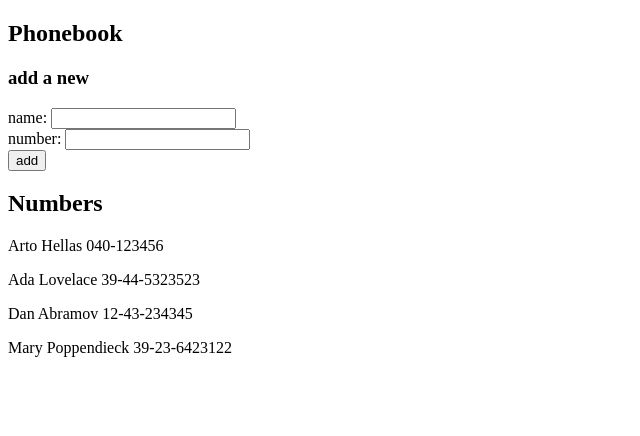
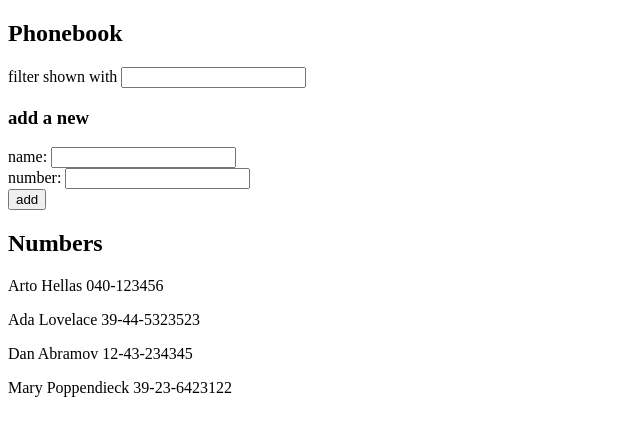
Before and after one commit to Doquynh2603/Fullstack, a React (Vite) app in the folder part 2/react/: page / in a window 1280 px wide. Shown: the top 436 px of the page, without its empty margins (0-640 px from the left). Built offline with nearby package versions, Linux system fonts and the light colour scheme.

Commit message:
exercise 2.9

```diff
--- a/part 2/react/src/App.jsx
+++ b/part 2/react/src/App.jsx
@@ -27,11 +27,15 @@ const App = () => {
     setNewPhone('')
     console.log('danh sách người trong danh bạ', newList);
   }
-
-
+  const [filter, setFilter] = useState('')
+  const subFilter = persons.filter(person =>
+    person.name.toLowerCase().includes(filter.toLowerCase()))
   return (
     <div>
       <h2>Phonebook</h2>
+      <div>
+        filter shown with <input value={filter} onChange={(e) => setFilter(e.target.value)} />
+      </div>
       <h3>add a new</h3>
       <form onSubmit={addNew}>
         <div>
@@ -47,7 +51,7 @@ const App = () => {
       <h2>Numbers</h2>
       <div>
         {
-          persons.map((person, index) => <p key={index}>{person.name} {person.number}</p>
+          subFilter.map((person, index) => <p key={index}>{person.name} {person.number}</p>
           )
         }
       </div>
```
